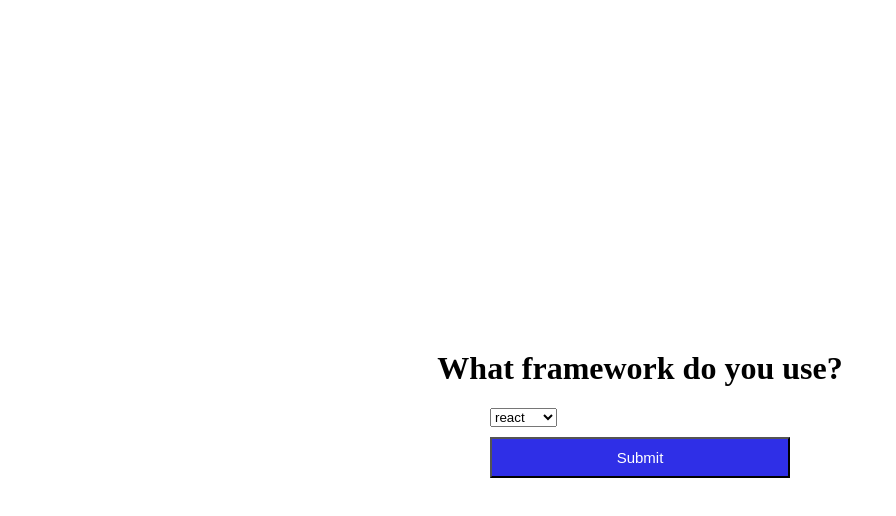
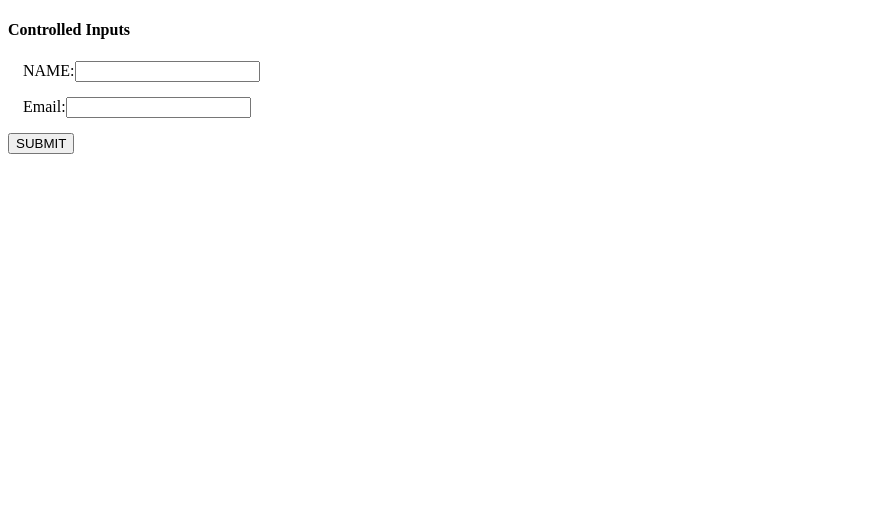
Before and after one commit to barla-x88/react-apps, a React (Vite) app: page / in a window 1280 px wide. Shown: the top 516 px of the page, without its empty margins (0-896 px from the left). Built offline with nearby package versions, Linux system fonts and the light colour scheme.

Commit message:
18 - Submit form using Form Data API
we don't always need to set controlled input to work with forms. we can
use this approach if we have a lot of inputs.

```diff
--- a/src/App.jsx
+++ b/src/App.jsx
@@ -1,6 +1,6 @@
-import SelectList from "./components/SelectList";
+import UncontrolledInput from "./components/UncontrolledInput";
 
 const App = () => {
-  return <SelectList />;
+  return <UncontrolledInput />;
 };
 export default App;
--- /dev/null
+++ b/src/components/UncontrolledInput/UncontrolledInput.css
@@ -0,0 +1,3 @@
+.form div {
+  margin: 15px;
+}
--- /dev/null
+++ b/src/components/UncontrolledInput/UncontrolledInput.jsx
@@ -0,0 +1,54 @@
+import "./UncontrolledInput.css";
+
+const UncontrolledInput = () => {
+  //do something with values
+  const handleSubmit = (e) => {
+    e.preventDefault();
+
+    //get the form element
+    const form = e.currentTarget;
+    const submitBtn = form.querySelector('input[type="submit"]');
+    //create a form Data object
+    const formData = new FormData(form);
+
+    //LOOP THROUGH ALL DATA OF FORM
+    // for (const [key, value] of formData) {
+    //   console.log(`${key}: ${value}\n`);
+    // }
+
+    const name = formData.get("name");
+    const email = formData.get("email");
+    console.log(name, email);
+
+    //array of arrays
+    console.log([...formData.entries()]);
+
+    //create an object from form data
+    const object = Object.fromEntries(formData);
+
+    //do something with object
+    console.log(object);
+
+    //clear the form
+    e.currentTarget.reset();
+  };
+
+  return (
+    <div className="form">
+      <form onSubmit={handleSubmit}>
+        <h4>Controlled Inputs</h4>
+        <div>
+          <label htmlFor="name">NAME:</label>
+          <input type="text" id="name" name="name" />
+        </div>
+        <div>
+          <label htmlFor="email">Email:</label>
+          <input type="email" id="email" name="email" />
+        </div>
+        <input type="submit" name="btn" value="SUBMIT" />
+      </form>
+    </div>
+  );
+};
+
+export default UncontrolledInput;
--- /dev/null
+++ b/src/components/UncontrolledInput/index.jsx
@@ -0,0 +1 @@
+export { default } from "./UncontrolledInput";
```
